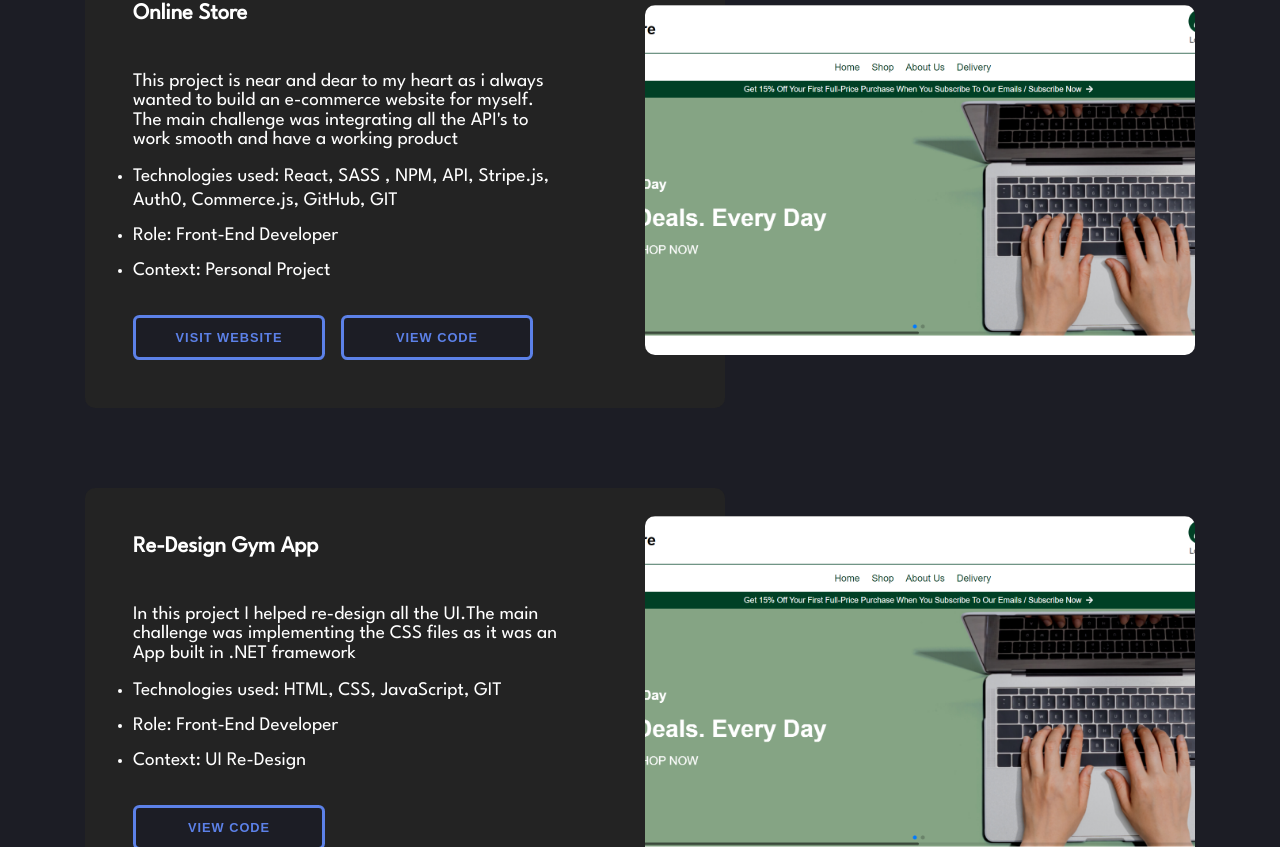
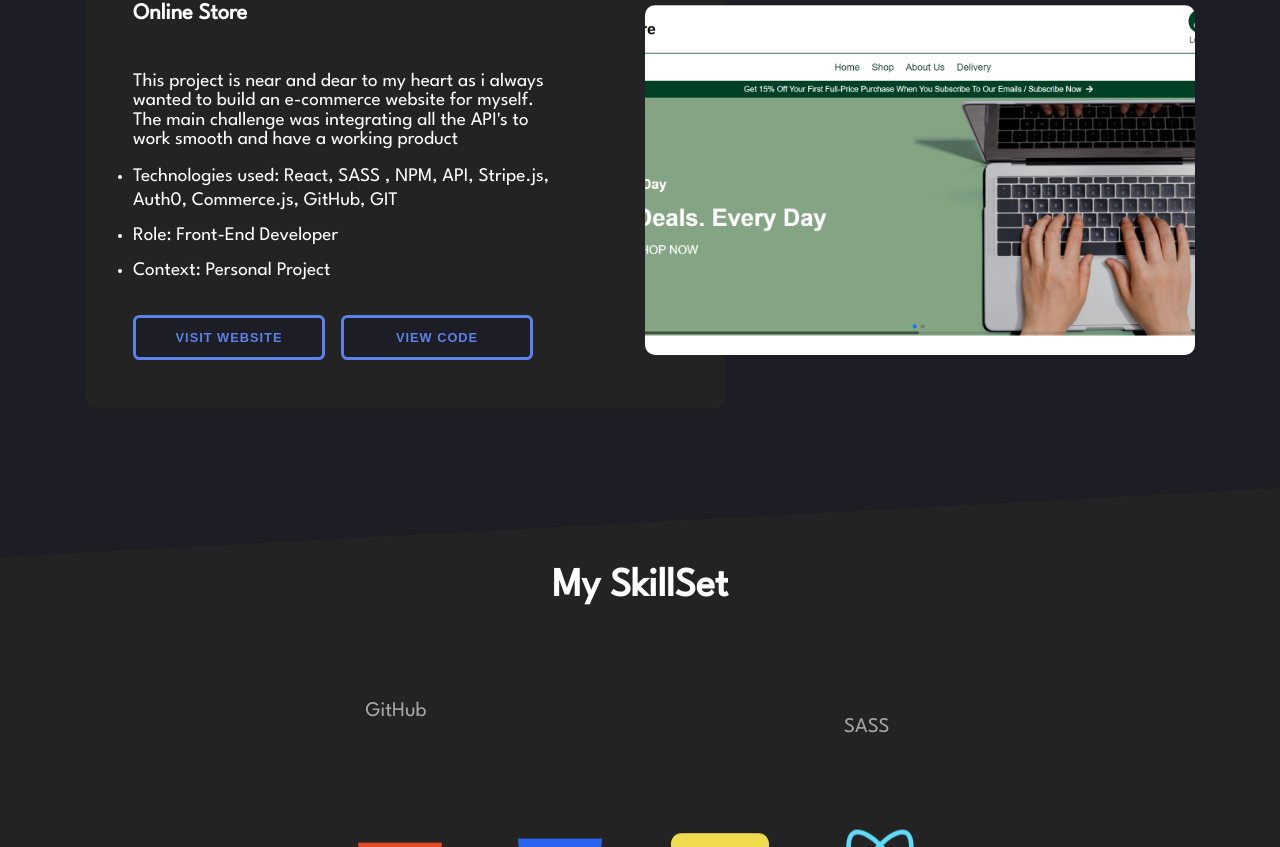
Before and after one commit to Cosmin2410/portfolio, a React (Create React App) app: page / in a window 1280 px wide. Shown: the part 1953-2800 px from the top of the page. Built offline with nearby package versions, Linux system fonts and the light colour scheme; a web font is replaced by a local one.

Commit message:
commented out unfinished testimonials and project

```diff
--- a/src/App.js
+++ b/src/App.js
@@ -5,7 +5,7 @@
 import Footer from './Components/Footer';
 import About from './Components/About';
 import Contact from './Components/Contact';
-import Testimonial from './Components/Testimonial';
+// import Testimonial from './Components/Testimonial';
 import { BrowserRouter } from 'react-router-dom';
 
 function App() {
@@ -15,7 +15,7 @@
         <Header />
         <MainPage />
         <Projects />
-        <Testimonial />
+        {/* <Testimonial /> */}
         <Skills />
         <About />
         <Contact />
--- a/src/Components/Projects.jsx
+++ b/src/Components/Projects.jsx
@@ -142,7 +142,7 @@
           </div>
         </div>
 
-        <div className="project" data-aos="fade-in" data-aos-once="true">
+        {/* <div className="project" data-aos="fade-in" data-aos-once="true">
           <div className="project-description">
             <h3>Re-Design Gym App</h3>
             <p>
@@ -176,7 +176,7 @@
           >
             <img src="images/store.png" width="640" />
           </div>
-        </div>
+        </div> */}
       </div>
     </div>
   );
```
